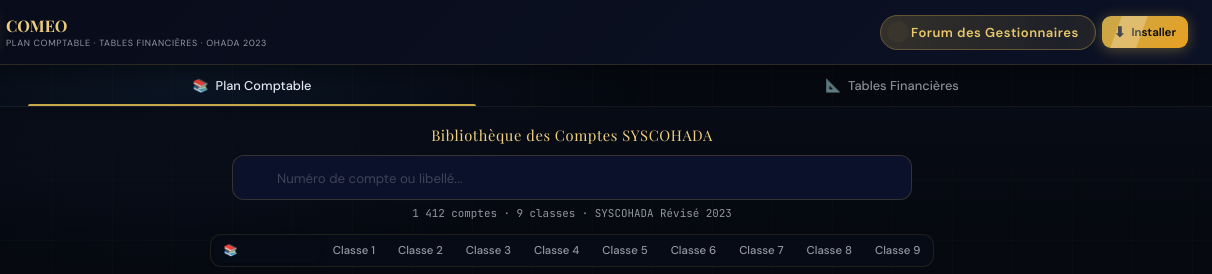
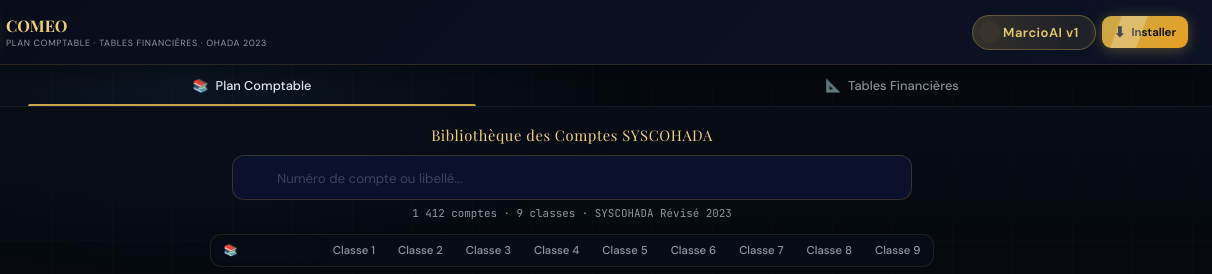
Before and after one commit to JARDO2003/COMEO, a website: page main.html in a window 1280 px wide. Shown: the top 274 px of the page, 68-1280 px from the left. Drawn offline with nearby package versions, Linux system fonts and the light colour scheme; no server answers.

Commit message:
Update main.html
kjhv

```diff
--- a/main.html
+++ b/main.html
@@ -126,12 +126,12 @@
       <div class="header-sub">Plan Comptable · Tables Financières · OHADA 2023</div>
     </div>
     <div class="header-actions">
-    <a href="antony.html" class="stats-link" title="Forum SEG">
+    <a href="a.html" class="stats-link" title="Forum SEG">
   <span class="dot-wrap">
     <span class="dot-ring"></span>
     <span class="dot-core"></span>
   </span>
-  <span class="stats-txt">Forum des Gestionnaires</span>
+  <span class="stats-txt">MarcioAI v1</span>
 </a>
       <button class="pwa-install-btn" id="installBtn" title="Télécharger l'application">
         <span class="btn-dl-icon">⬇</span>
```
